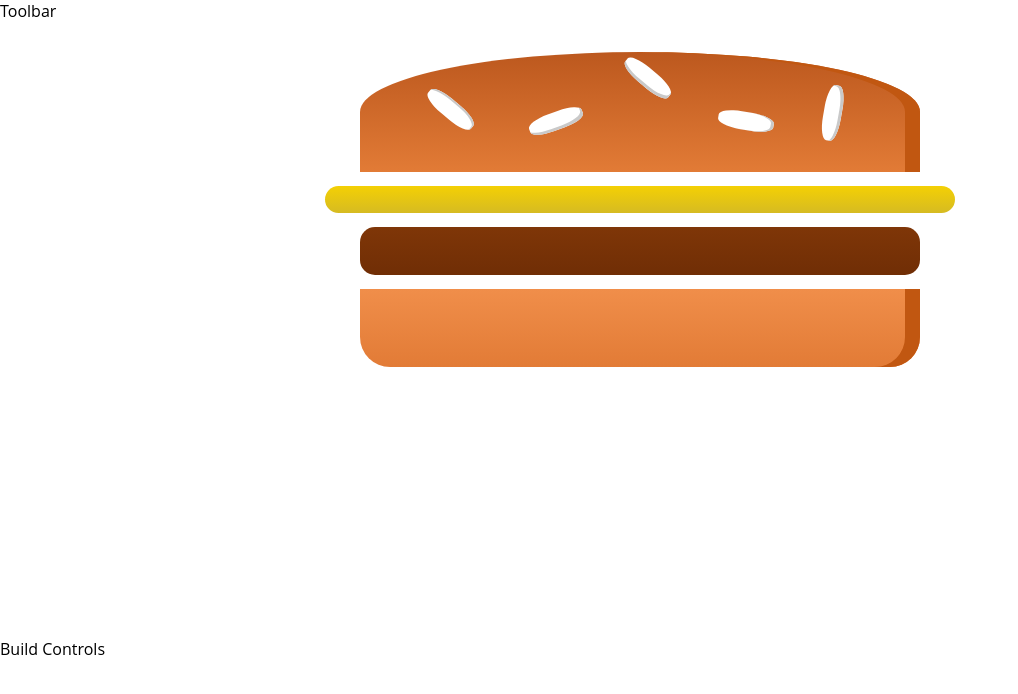
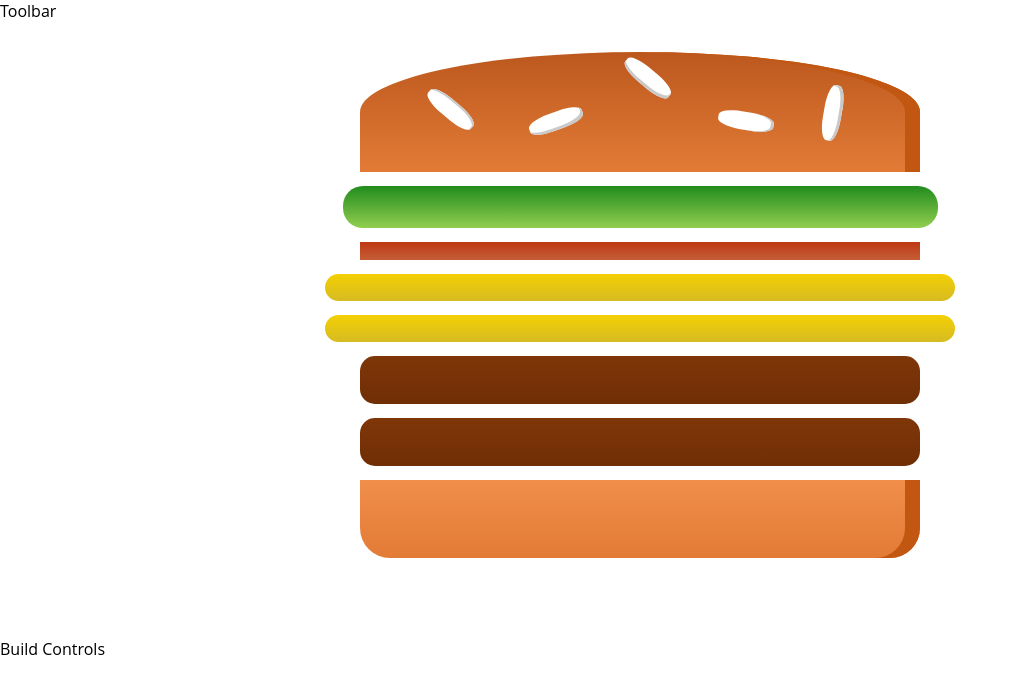
Before and after one commit to Dominik-Zajac/React..-..Burger-App, a React app: page / in a window 1280 px wide. Shown: the top 694 px of the page, without its empty margins (0-1018 px from the left). Built offline with nearby package versions, Linux system fonts and the light colour scheme.

Commit message:
Add: dynamically ingredients to Burger

```diff
--- a/src/components/Burger/Burger.js
+++ b/src/components/Burger/Burger.js
@@ -7,11 +7,22 @@
 import classes from './Burger.css';
 
 const burger = (props) => {
+    const transformedIngredients = Object.keys(props.ingredients)
+        .map(ingredientsKey => {
+            return [...Array(props.ingredients[ingredientsKey])]
+                .map((_, index) => {
+                    return <BurgerIngredient
+                        key={ingredientsKey + index}
+                        type={ingredientsKey}
+                    />;
+                });
+        })
+    console.log(transformedIngredients)
+
     return (
         <div className={classes.Burger}>
             <BurgerIngredient type='bread-top' />
-            <BurgerIngredient type='cheese' />
-            <BurgerIngredient type='meat' />
+            {transformedIngredients}
             <BurgerIngredient type='bread-bottom' />
         </div>
     );
--- a/src/containers/BurgerBuilder/BurgerBuilder.js
+++ b/src/containers/BurgerBuilder/BurgerBuilder.js
@@ -5,10 +5,19 @@
 import Burger from '../../components/Burger/Burger';
 
 class BurgerBuilder extends Component {
+    state = {
+        ingredients: {
+            salad: 1,
+            bacon: 1,
+            cheese: 2,
+            meat: 2
+        }
+    }
+
     render() {
         return (
             <Aux>
-                <Burger />
+                <Burger ingredients={this.state.ingredients} />
                 <div>Build Controls</div>
             </Aux>
         );
```
